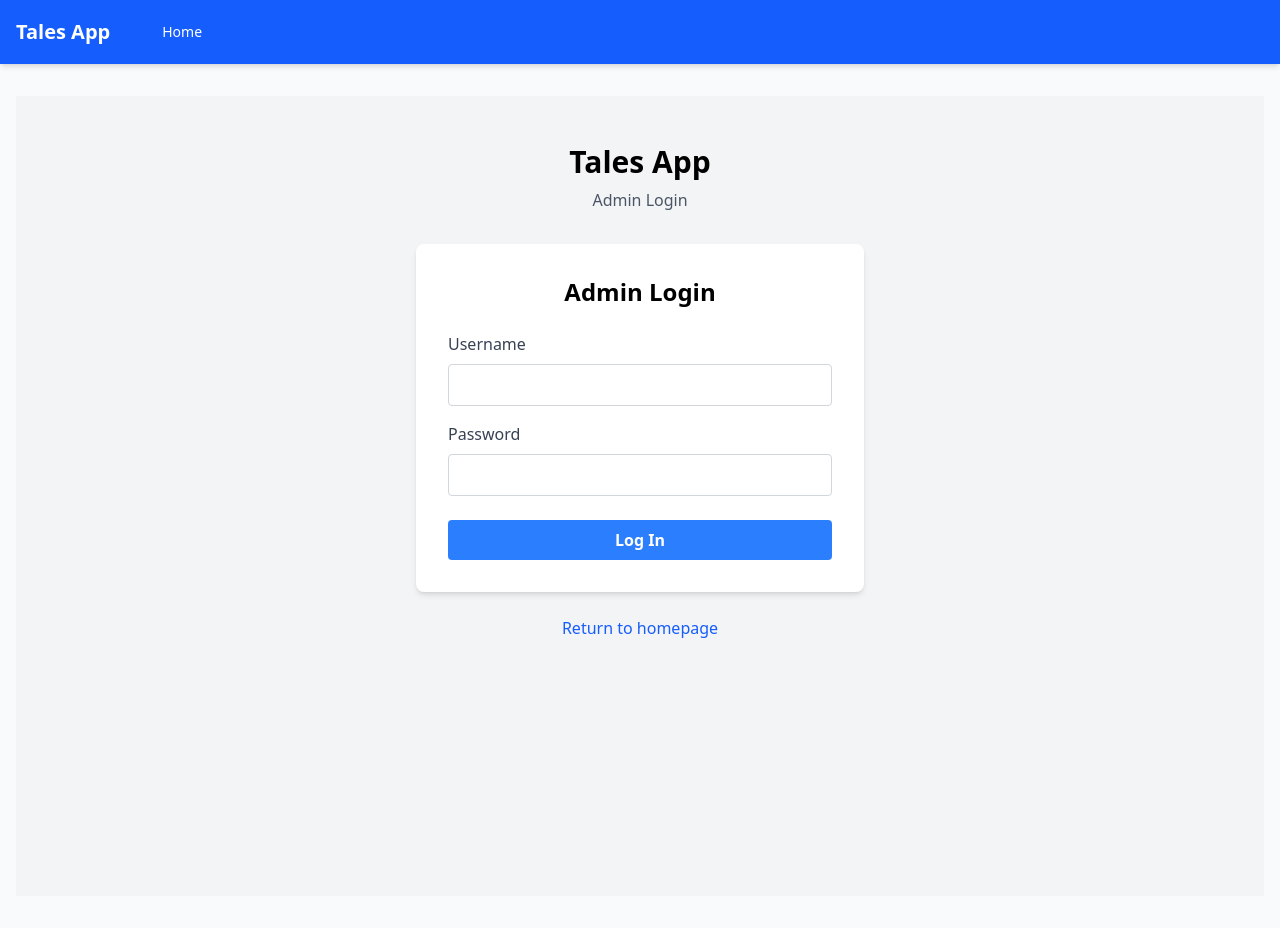
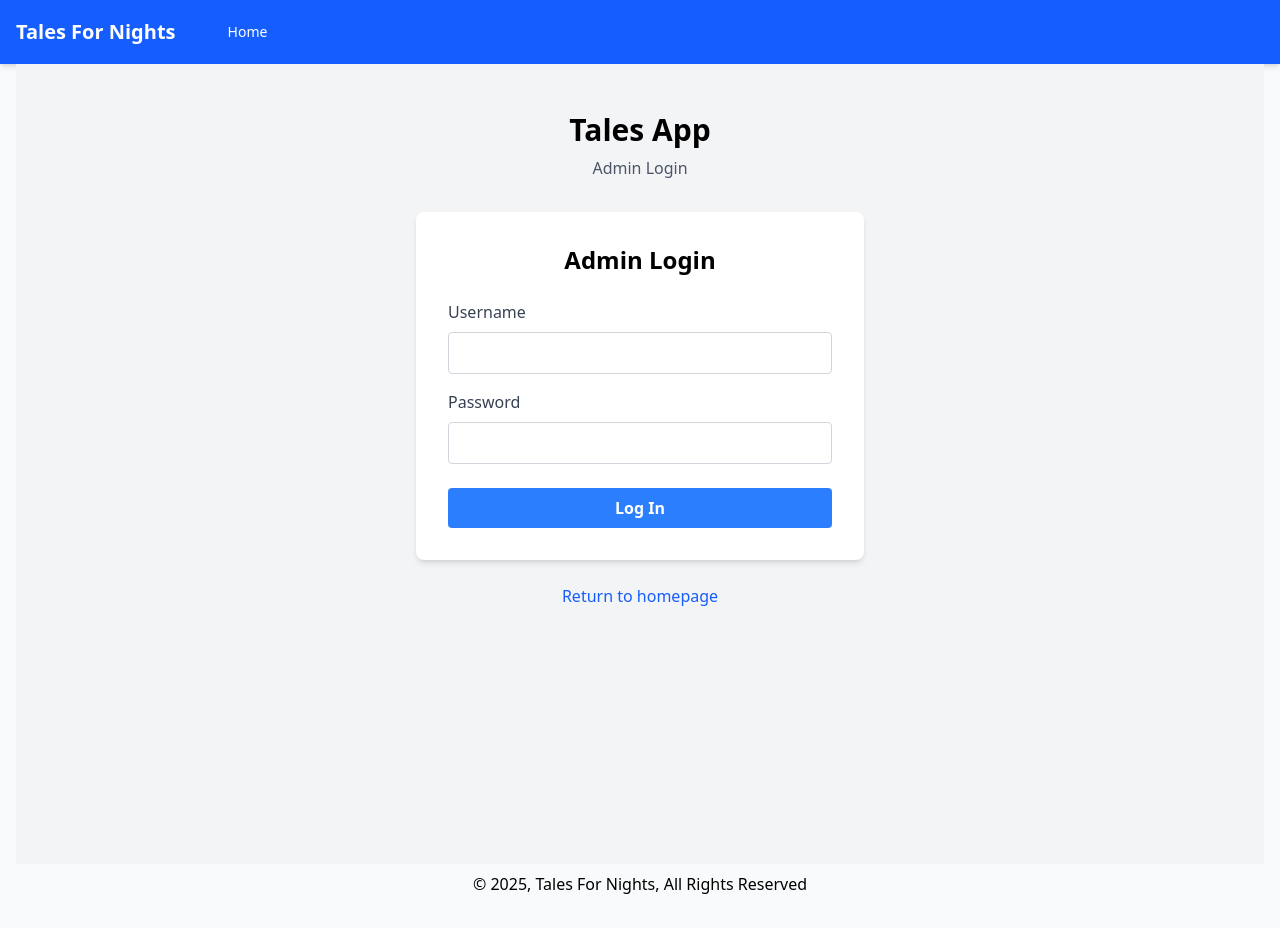
Before and after one commit to NaveenBandaru29/tales-for-nights, a Next.js app: page /login in a window 1280 px wide. After the commit the page ends 904 px from the top, so only its background shows below. Built offline with nearby package versions, Linux system fonts and the light colour scheme.

Commit message:
made changes to metadata and added footer

```diff
--- /dev/null
+++ b/app/components/ui/Footer.tsx
@@ -0,0 +1,11 @@
+import React from 'react'
+
+const Footer = () => {
+  return (
+    <div className='w-full p-2'>
+    <p className='text-center'>&copy; {new Date().getFullYear()}, Tales For Nights, All Rights Reserved</p>
+    </div>
+  )
+}
+
+export default Footer
--- a/app/components/ui/Navbar.tsx
+++ b/app/components/ui/Navbar.tsx
@@ -32,7 +32,7 @@ export default function Navbar() {
         <div className="flex justify-between items-center h-16 ">
           <div className="flex items-center justify-between md:justify-start w-[100vw]">
             <Link href="/" className="text-xl font-bold">
-              Tales App
+              Tales For Nights
             </Link>
 
             {/* Mobile Menu Toggle Button */}
--- a/app/layout.tsx
+++ b/app/layout.tsx
@@ -4,10 +4,11 @@ import { ReduxProvider } from './store/StoreProvider';
 import AuthProvider from './components/auth/AuthProvider';
 import type { Metadata } from 'next';
 import Navbar from './components/ui/Navbar';
+import Footer from './components/ui/Footer';
 
 export const metadata: Metadata = {
-  title: 'Tales App',
-  description: 'A collection of interesting tales',
+  title: 'Tales For Nights',
+  description: 'Dive into the world of tales which make you cry before bed',
 };
 
 export default function RootLayout({
@@ -22,9 +23,10 @@ export default function RootLayout({
           <AuthProvider>
             <>
             <Navbar />
-            <main className="container mx-auto px-4 py-8">
+            <main className="container mx-auto px-4 flex-1 min-h-[86vh]">
               {children}
             </main>
+            <Footer />
             </>
           </AuthProvider>
         </ReduxProvider>
```
